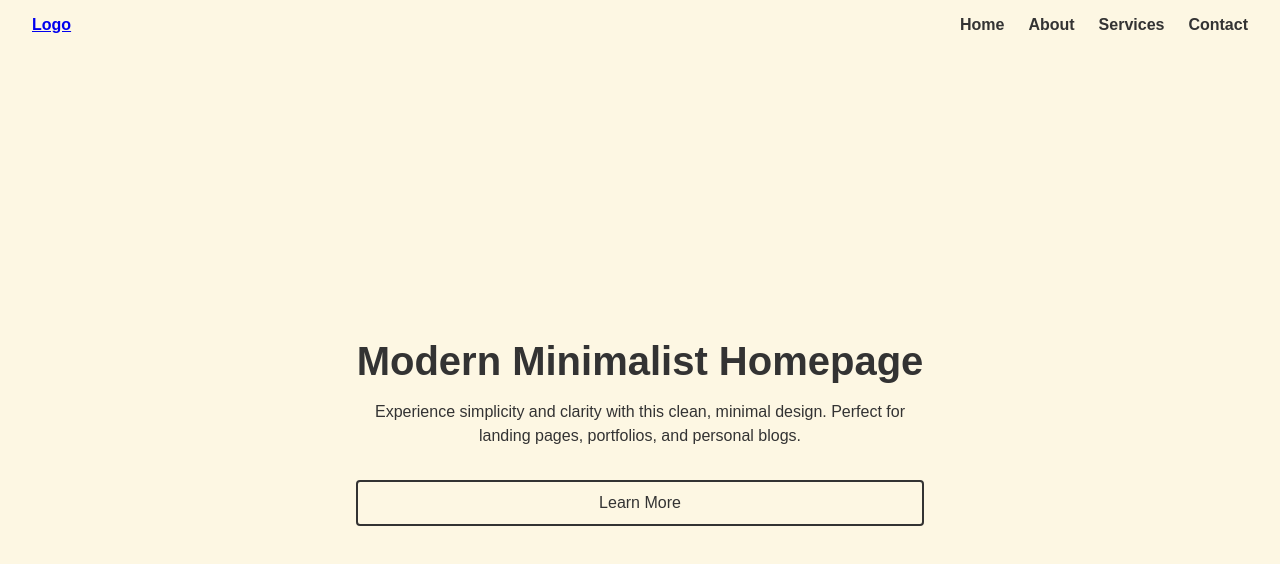
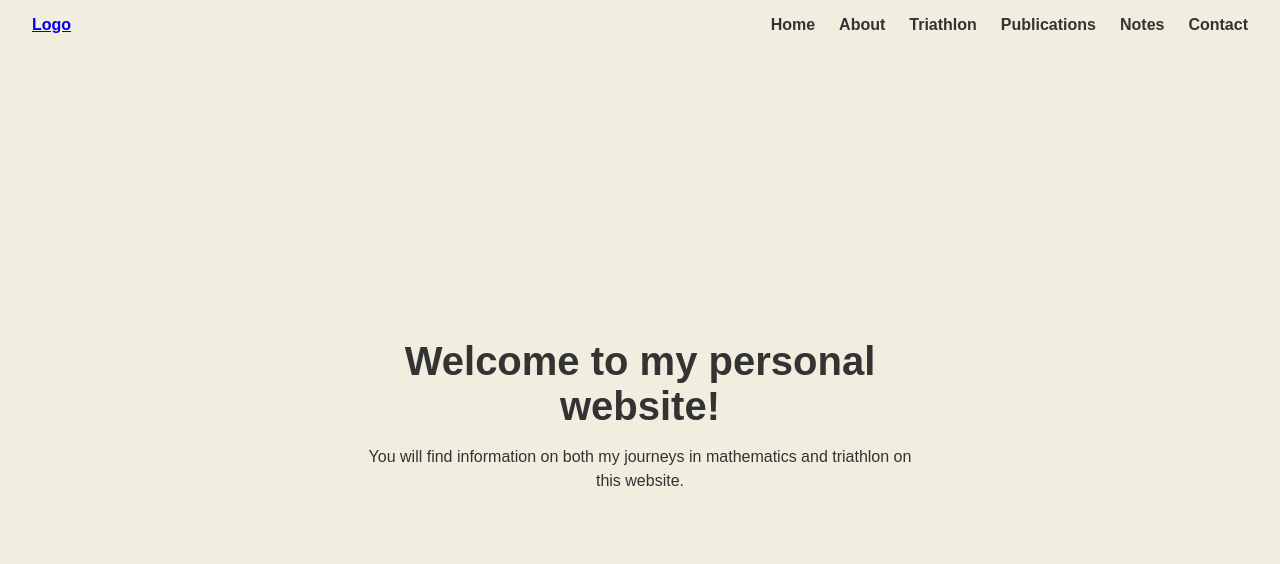
Before and after one commit to leopoldkarl/leopoldkarl.github.io, a plain HTML site: page index.html in a window 1280 px wide. Drawn offline with Linux system fonts and the light colour scheme.

Commit message:
ausgefüllte Startseite

```diff
--- a/index.html
+++ b/index.html
@@ -3,14 +3,14 @@
 <head>
   <meta charset="UTF-8">
   <meta name="viewport" content="width=device-width, initial-scale=1.0">
-  <title>Modern Minimalist Homepage</title>
+  <title>My personal website</title>
   <style>
     /* Reset */
     * { margin: 0; padding: 0; box-sizing: border-box; }
     body {
       font-family: Arial, sans-serif;
       color: #333;
-      background: #fdf7e3; /* Beige Hintergrund */
+      background: #f1eddf; /* Beige Hintergrund */
       display: flex;
       flex-direction: column;
       align-items: center;
@@ -98,7 +98,9 @@
     <ul class="nav-links">
       <li><a href="#">Home</a></li>
       <li><a href="#">About</a></li>
-      <li><a href="#">Services</a></li>
+      <li><a href="#">Triathlon</a></li>
+      <li><a href="#">Publications</a></li>
+      <li><a href="#">Notes</a></li>
       <li><a href="#">Contact</a></li>
     </ul>
     <div class="menu-icon">
@@ -112,9 +114,8 @@
 
   <!-- Hero Section -->
   <section class="hero">
-    <h1>Modern Minimalist Homepage</h1>
-    <p>Experience simplicity and clarity with this clean, minimal design. Perfect for landing pages, portfolios, and personal blogs.</p>
-    <a href="#" class="btn">Learn More</a>
+    <h1>Welcome to my personal website!</h1>
+    <p>You will find information on both my journeys in mathematics and triathlon on this website.</p>
   </section>
 
 </body>
```
